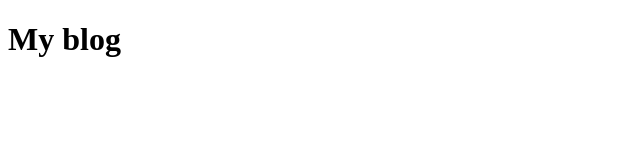
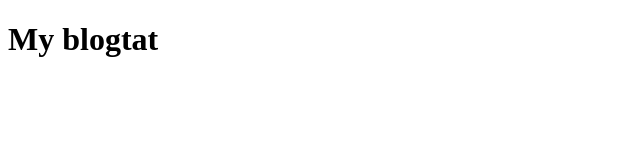
Before and after one commit to venkatkvikram/NextJs-Learning, a Next.js app in the folder hello-world/: page /blog in a window 1280 px wide. Shown: the top 160 px of the page, without its empty margins (0-640 px from the left). Built offline with nearby package versions, Linux system fonts and the light colour scheme.

Commit message:
Static Routes

```diff
--- a/hello-world/src/app/blog/page.tsx
+++ b/hello-world/src/app/blog/page.tsx
@@ -1,5 +1,5 @@
 const blog = () => {
-  return <h1>My blog</h1>;
+  return <h1>My blogtat</h1>;
 };
 
 export default blog;
```
